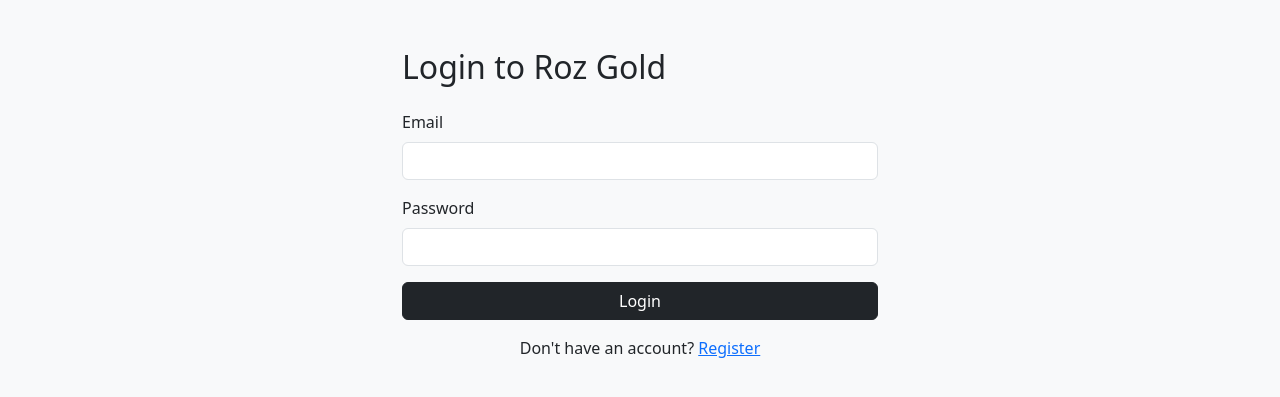
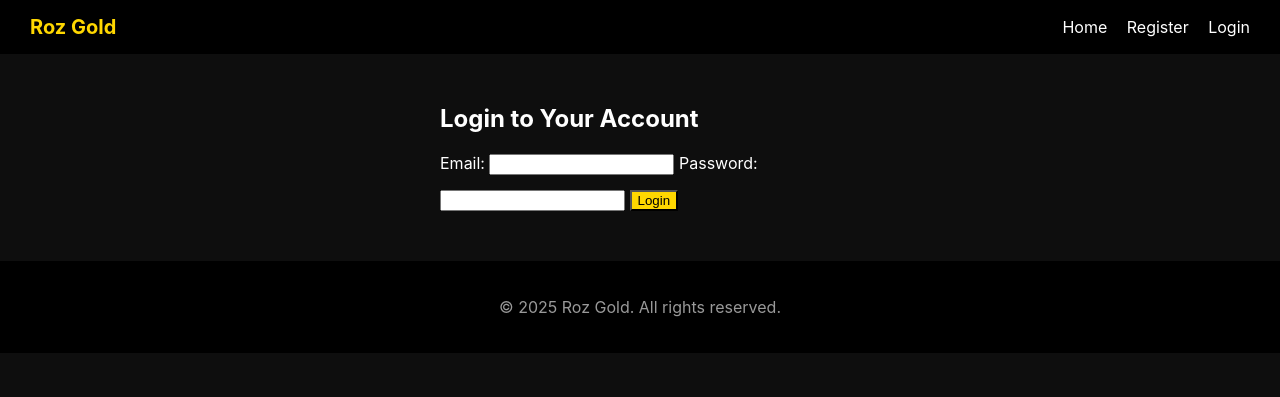
Before and after one commit to tradejuncki65/rozgold-clean, a Flask app: page /login in a window 1280 px wide. Shown: the top 397 px of the page. Run offline with Flask 3, Linux system fonts and the light colour scheme.

Commit message:
Update login.html

```diff
--- a/templates/login.html
+++ b/templates/login.html
@@ -3,23 +3,26 @@
 <head>
   <meta charset="UTF-8">
   <title>Login – Roz Gold</title>
-  <link rel="stylesheet" href="https://cdn.jsdelivr.net/npm/bootstrap@5.3.0/dist/css/bootstrap.min.css">
+  <link rel="stylesheet" href="{{ url_for('static', filename='css/style.css') }}">
 </head>
-<body class="bg-light text-dark">
-  <div class="container mt-5" style="max-width: 500px;">
-    <h2 class="mb-4">Login to Roz Gold</h2>
+<body>
+
+  {% include 'partials/navbar.html' %}
+
+  <div class="container" style="max-width: 400px; margin: 50px auto; color: #fff;">
+    <h2>Login to Your Account</h2>
     <form method="POST">
-      <div class="mb-3">
-        <label for="email" class="form-label">Email</label>
-        <input type="email" name="email" class="form-control" required>
-      </div>
-      <div class="mb-3">
-        <label for="password" class="form-label">Password</label>
-        <input type="password" name="password" class="form-control" required>
-      </div>
-      <button type="submit" class="btn btn-dark w-100">Login</button>
-      <p class="mt-3 text-center">Don't have an account? <a href="/register">Register</a></p>
+      <label>Email:</label>
+      <input type="email" name="email" required class="input">
+
+      <label>Password:</label>
+      <input type="password" name="password" required class="input">
+
+      <button type="submit" class="btn gold" style="margin-top: 15px;">Login</button>
     </form>
   </div>
+
+  {% include 'partials/footer.html' %}
+
 </body>
 </html>
```
